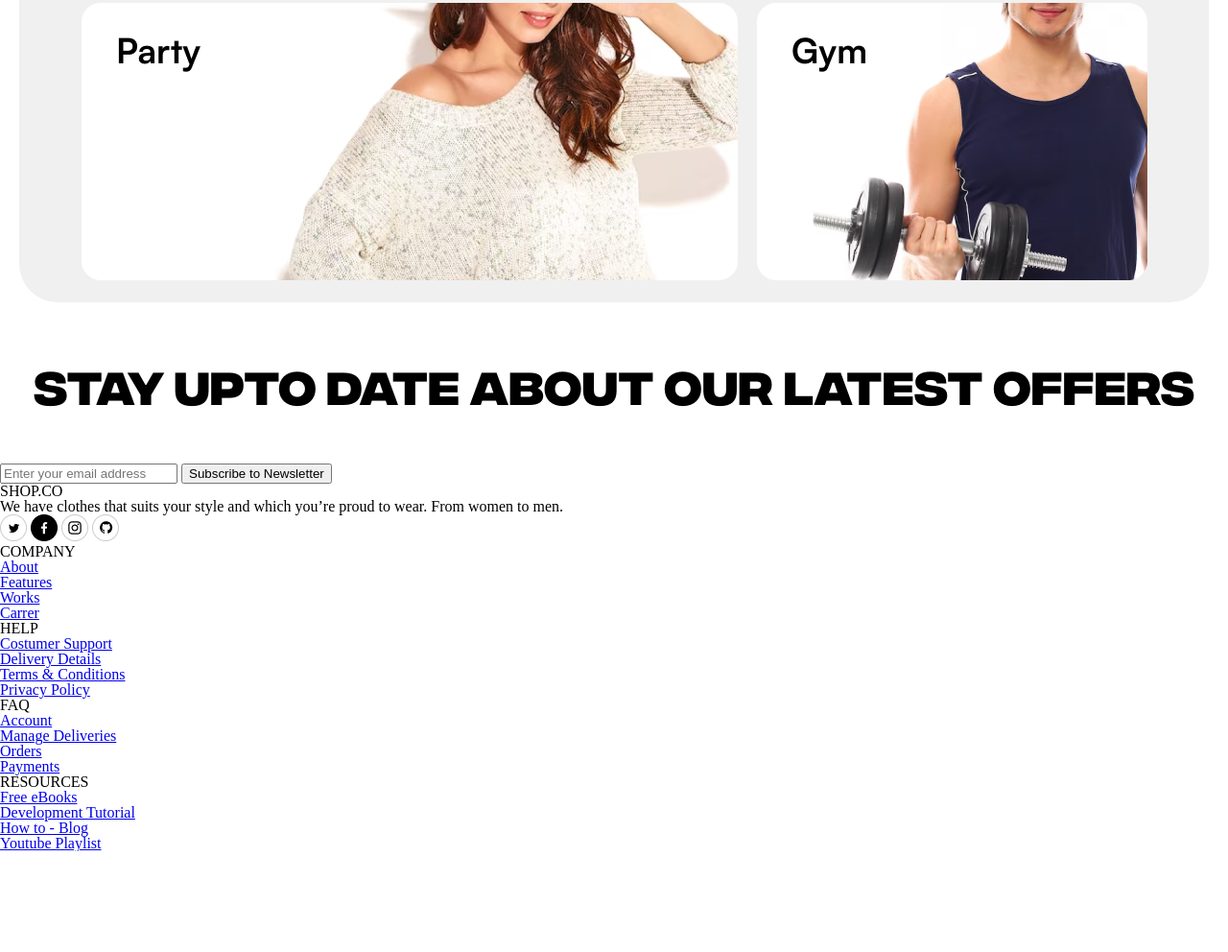
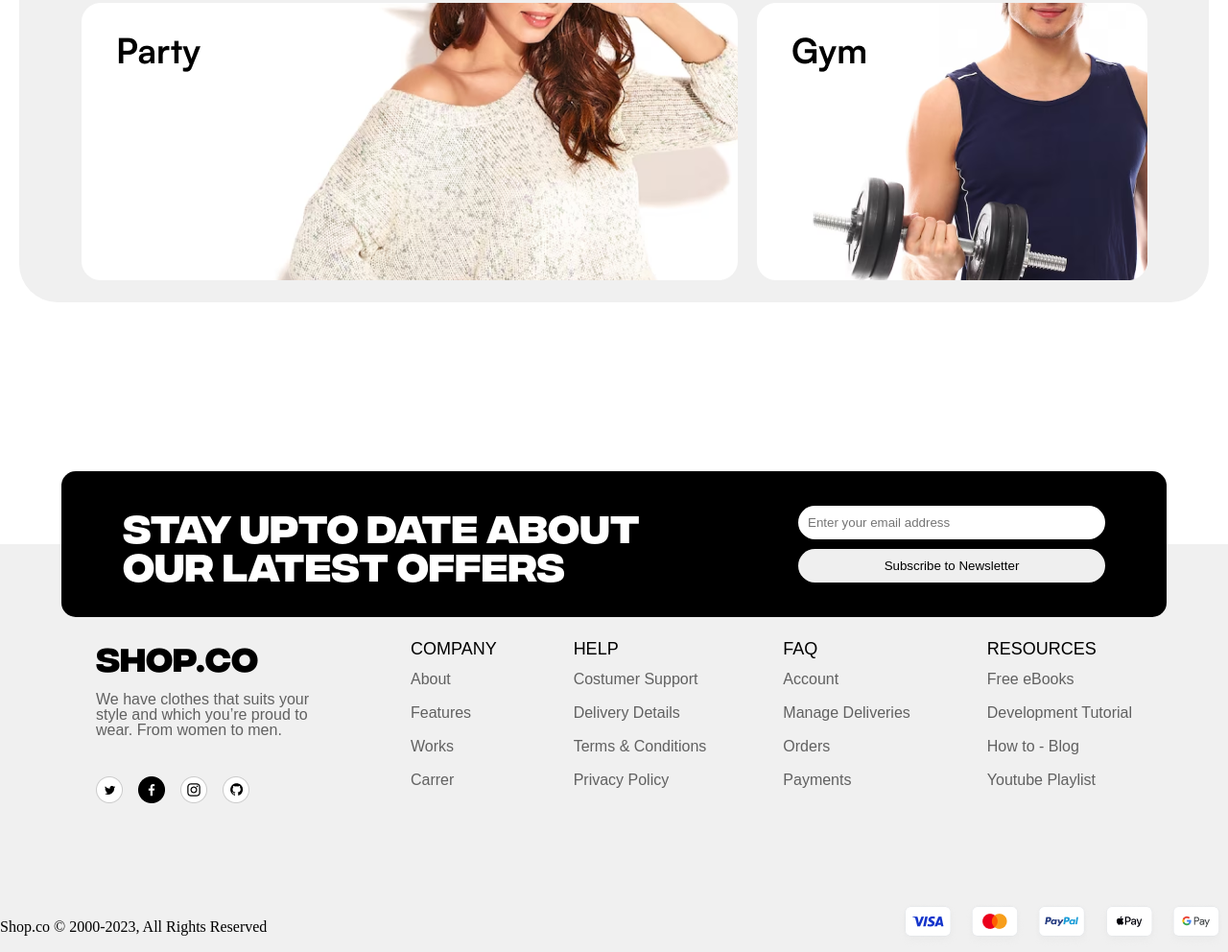
Before and after one commit to claracjz/shop.co, a plain HTML site: page index.html in a window 1280 px wide. Shown: the part 2799-3791 px from the top of the page at 96% size. Before the commit the page ends 3686 px from the top, so only its background shows below. Drawn offline with nearby package versions, Linux system fonts and the light colour scheme; a web font is replaced by a local one.

Commit message:
footer add

```diff
--- /dev/null
+++ b/css/components/footer.css
@@ -0,0 +1,97 @@
+.newsletter {
+    display: flex;
+    align-items: center;
+    justify-content: space-between;
+    background-color: #000;
+    color: white;
+    padding: 36px 64px 36px 64px;
+    border-radius: 15px;
+    max-width: 80%;
+    margin-left: auto;
+    margin-right: auto;
+    margin-top: 100px;
+    transform: translateY(50%);
+
+}
+
+.newsletter form {
+    display: flex;
+    justify-content: center;
+    flex-direction: column;
+    gap: 10px;
+}
+
+.newsletter [type="submit"] {
+    padding: 10px;
+    border: none;
+    border-radius: 62px;
+    font-family: 'Satoshi', sans-serif;
+    font-weight: 500;
+}
+
+.newsletter p {
+    font-family: 'Integral CF', sans-serif;
+    font-size: 40px;
+    width: 551px;
+}
+
+.newsletter [type="email"] {
+    padding: 10px;
+    width: 300px;
+    border: none;
+    border-radius: 62px;
+}
+
+.footer-content {
+    background-color: #F0F0F0;
+    display: flex;
+    justify-content: space-between;
+    gap: 26px;
+    padding: 100px;
+}
+
+.footer-content .footer-description h4 {
+    font-family: 'Integral CF', sans-serif;
+    font-size: 34px;
+}
+
+.footer-content .footer-description p {
+    font-family: 'Satoshi', sans-serif;
+    color: #00000099;
+    margin-bottom: 20px;
+    padding: 20px 0;
+    width: 248px;
+}
+
+.footer-content .footer-description .footer-social img {
+    margin-right: 12px;
+}
+
+.footer-bottom {
+    background-color: #F0F0F0;
+    width: 100%;
+    display: flex;
+    align-items: center;
+    justify-content: space-between;
+
+}
+
+.footer-section h5 {
+    font-family: 'Satoshi', sans-serif;
+    font-size: 16px;
+    font-weight: 500;
+    margin-bottom: 15px;
+   font-size: 18px;
+}
+
+.footer-section ul li {
+    margin-bottom: 19px;
+}
+
+.footer-section ul li a {
+    font-family: 'Satoshi', sans-serif;
+    font-size: 16px;
+    color: #00000099;
+    text-decoration: none;
+    font-style: none;
+}
--- a/css/extends.css
+++ b/css/extends.css
@@ -4,4 +4,5 @@
 @import './components/promo-banner.css';
 @import './components/banner.css';
 @import './components/products.css';
-@import './components/browse-categories.css'
+@import './components/browse-categories.css';
+@import './components/footer.css';
--- a/index.html
+++ b/index.html
@@ -253,7 +253,7 @@
 
     <footer class="footer-container">
         <div class="newsletter">
-            <h2>STAY UPTO DATE ABOUT OUR LATEST OFFERS</h2>
+            <p>STAY UPTO DATE ABOUT OUR LATEST OFFERS</p>
             <form>
                 <input type="email" placeholder="Enter your email address">
                 <button type="submit">Subscribe to Newsletter</button>
@@ -264,16 +264,16 @@
             <h4>SHOP.CO</h4>
             <p>We have clothes that suits your style and which you’re proud to wear. From women to men.</p>
             <div class="footer-social">
-                <img src="assets/img/twitter.png" alt="twitter">
-                <img src="assets/img/facebook.png" alt="facebook">
-                <img src="assets/img/instagram.png" alt="instagram">
-                <img src="assets/img/github.png" alt="github">
+                <a href="/"><img src="assets/img/twitter.png" alt="twitter"></a>
+                <a href="/"><img src="assets/img/facebook.png" alt="facebook"></a>
+                <a href="/"><img src="assets/img/instagram.png" alt="instagram"></a>
+                <a href="/"><img src="assets/img/github.png" alt="github"></a>
             </div>
        </div>
        <div class="footer-section company">
         <h5>COMPANY</h5>
         <ul>
-          <li"><a href="/">About</a></li>
+          <li><a href="/">About</a></li>
           <li><a href="/">Features</a></li>
           <li><a href="/">Works</a></li>
           <li><a href="/">Carrer</a></li>
@@ -282,7 +282,7 @@
       <div class="footer-section help">
         <h5>HELP</h5>
         <ul>
-          <li"><a href="/">Costumer Support</a></li>
+          <li><a href="/">Costumer Support</a></li>
           <li><a href="/">Delivery Details</a></li>
           <li><a href="/">Terms & Conditions</a></li>
           <li><a href="/">Privacy Policy</a></li>
@@ -291,7 +291,7 @@
       <div class="footer-section faq">
         <h5>FAQ</h5>
         <ul>
-          <li"><a href="/">Account</a></li>
+          <li><a href="/">Account</a></li>
           <li><a href="/">Manage Deliveries</a></li>
           <li><a href="/">Orders</a></li>
           <li><a href="/">Payments</a></li>
@@ -300,12 +300,22 @@
       <div class="footer-section resources">
         <h5>RESOURCES</h5>
         <ul>
-          <li"><a href="/">Free eBooks</a></li>
+          <li><a href="/">Free eBooks</a></li>
           <li><a href="/">Development Tutorial</a></li>
           <li><a href="/">How to - Blog</a></li>
           <li><a href="/">Youtube Playlist</a></li>
         </ul>
       </div>
+    </div>
+      <div class="footer-bottom">
+        <p>Shop.co © 2000-2023, All Rights Reserved</p>
+        <div class="payment-options">
+            <img src="assets/img/visa.png" alt="visa">
+            <img src="assets/img/mastercard.png" alt="mastercard">
+            <img src="assets/img/paypal.png" alt="paypal">
+            <img src="assets/img/apple-pay.png" alt="apple-pay">
+            <img src="assets/img/google-pay.png" alt="google-pay">
+        </div>
       </div>
     </footer>
   </div>
```
Also changed, not shown: assets/img/apple-pay.png (added), assets/img/google-pay.png (added), assets/img/mastercard.png (added), assets/img/paypal.png (added), assets/img/visa.png (added).
